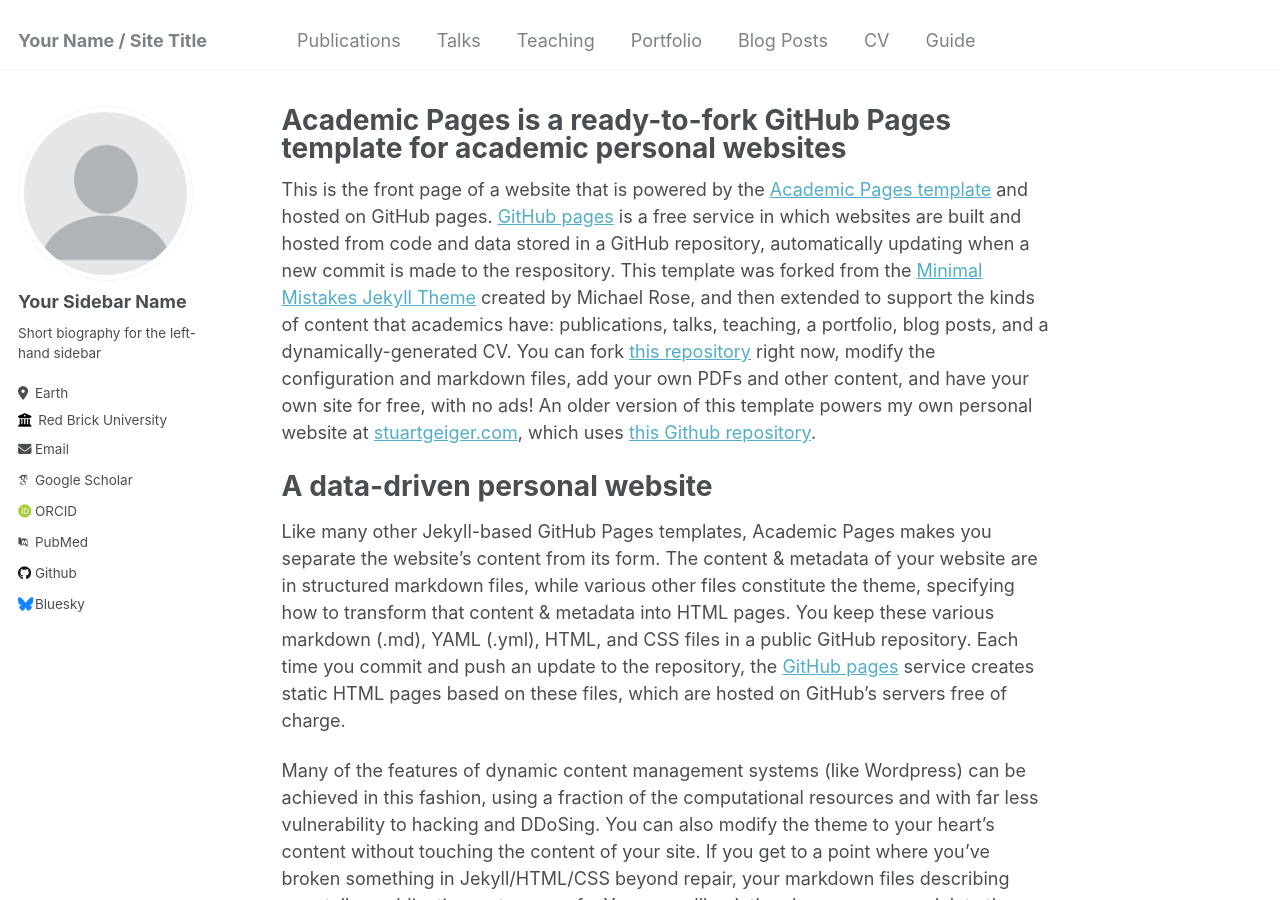
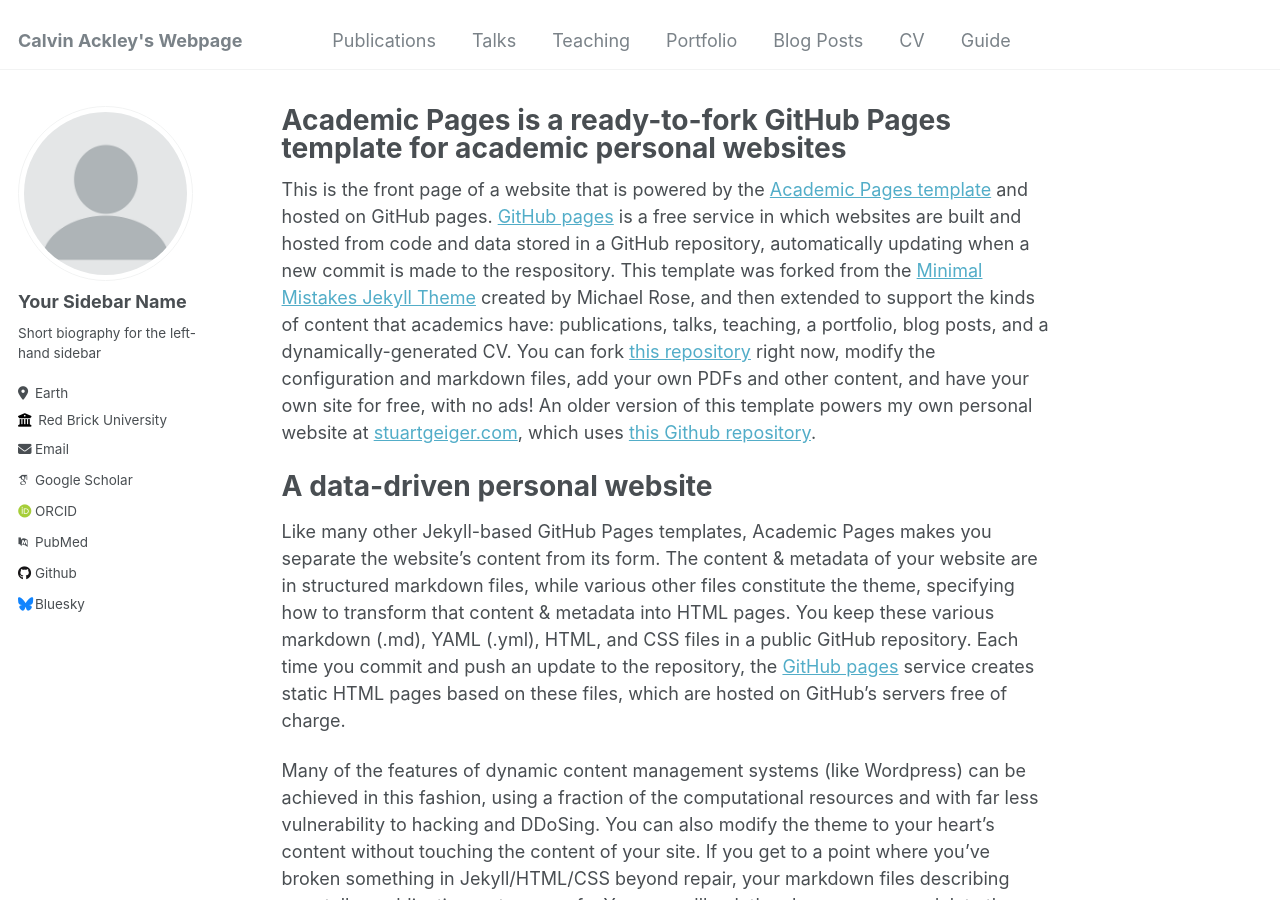
Before and after one commit to ackleycb/ackleycb.github.io, a Jekyll site: the page built from _pages/about.md, in a window 1280 px wide and 900 px high. Built offline with Jekyll 4.4.1, drawn with Linux system fonts in a browser that asks for light colours; some web fonts are replaced.

Commit message:
Update _config.yml

```diff
--- a/_config.yml
+++ b/_config.yml
@@ -8,7 +8,7 @@
 
 # Basic Site Settings
 locale                   : "en-US"
-title                    : "Your Name / Site Title"
+title                    : "Calvin Ackley's Webpage"
 title_separator          : "-"
 name                     : &name "Calvin Ackley"
 description              : &description "personal description"
```
